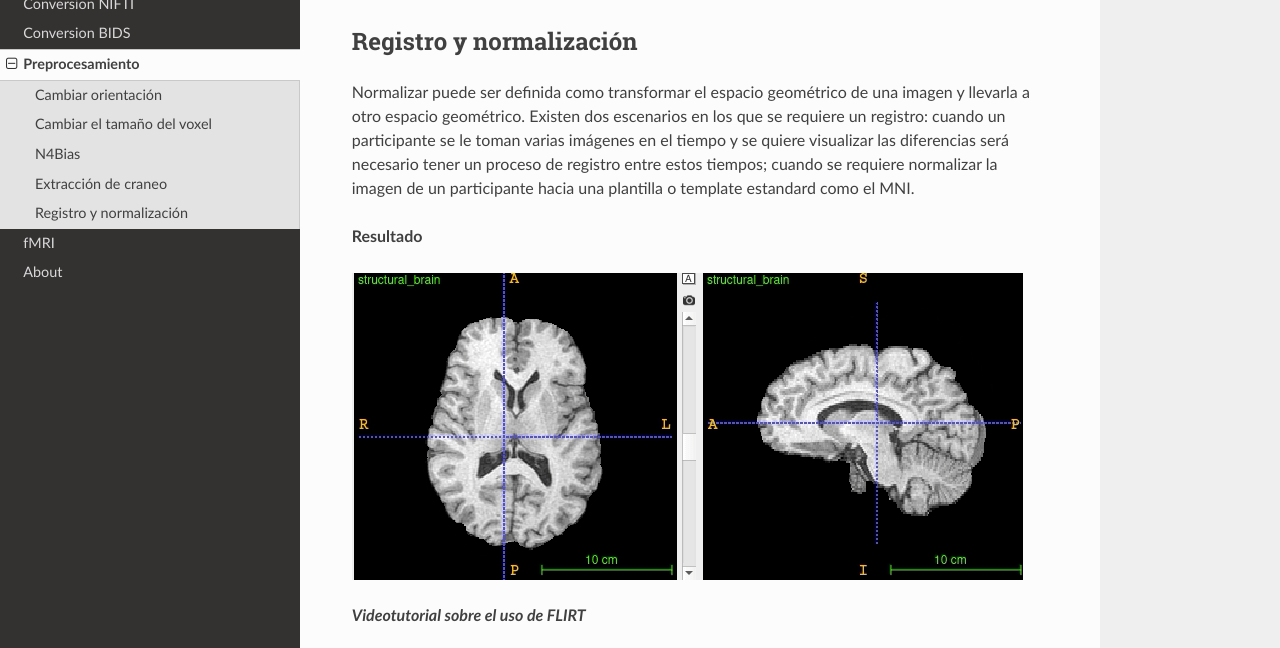
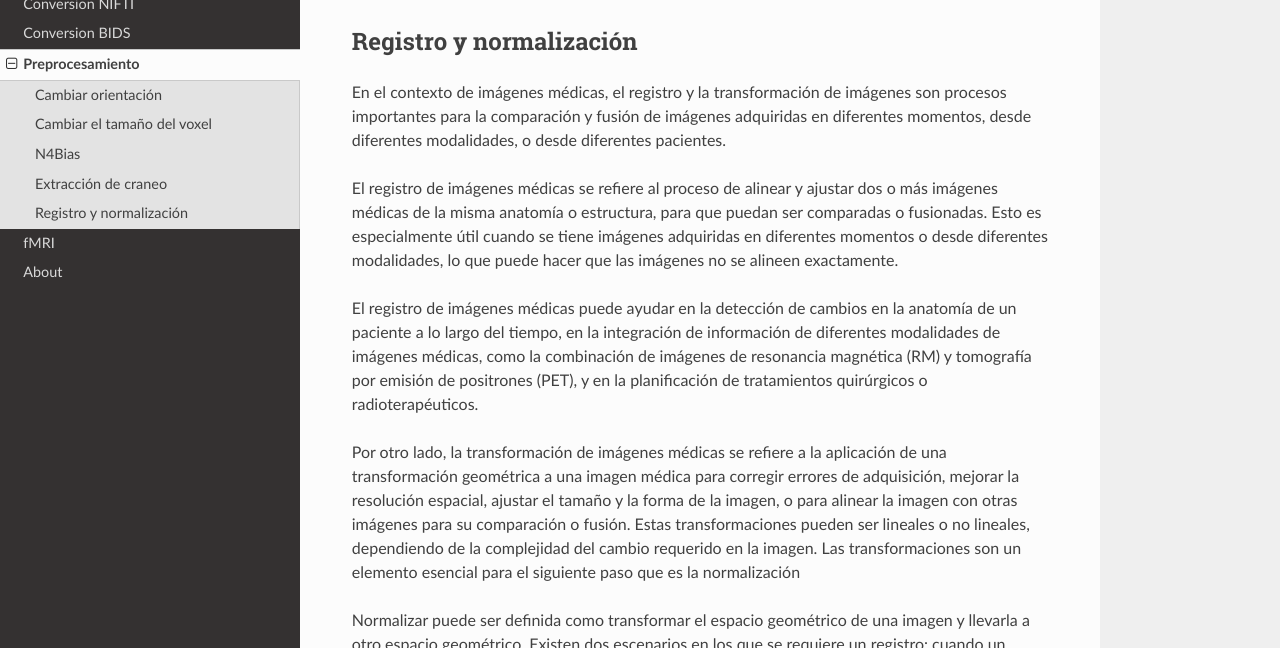
Before and after one commit to pabloreyesg/Scrips-to-MRI, an MkDocs documentation site: the page built from docs/preprocesamiento.md, in a window 1280 px wide and 900 px high, scrolled down 2024 px, cut to the strip 175-823 px from the top of the window. Built offline with MkDocs 1.6.1, drawn with Linux system fonts in a browser that asks for light colours; nearby versions of some CDN libraries.

Commit message:
mas info
mas info

```diff
--- a/docs/preprocesamiento.md
+++ b/docs/preprocesamiento.md
@@ -57,6 +57,14 @@ Las imágenes estructurales tomadas en T1 y T2, requieren como etapa previa al p
 <!-- blank line -->
 
 ## Registro y normalización
+En el contexto de imágenes médicas, el registro y la transformación de imágenes son procesos importantes para la comparación y fusión de imágenes adquiridas en diferentes momentos, desde diferentes modalidades, o desde diferentes pacientes.
+
+El registro de imágenes médicas se refiere al proceso de alinear y ajustar dos o más imágenes médicas de la misma anatomía o estructura, para que puedan ser comparadas o fusionadas. Esto es especialmente útil cuando se tiene imágenes adquiridas en diferentes momentos o desde diferentes modalidades, lo que puede hacer que las imágenes no se alineen exactamente.
+
+El registro de imágenes médicas puede ayudar en la detección de cambios en la anatomía de un paciente a lo largo del tiempo, en la integración de información de diferentes modalidades de imágenes médicas, como la combinación de imágenes de resonancia magnética (RM) y tomografía por emisión de positrones (PET), y en la planificación de tratamientos quirúrgicos o radioterapéuticos.
+
+Por otro lado, la transformación de imágenes médicas se refiere a la aplicación de una transformación geométrica a una imagen médica para corregir errores de adquisición, mejorar la resolución espacial, ajustar el tamaño y la forma de la imagen, o para alinear la imagen con otras imágenes para su comparación o fusión. Estas transformaciones pueden ser lineales o no lineales, dependiendo de la complejidad del cambio requerido en la imagen. Las transformaciones son un elemento esencial para el siguiente paso que es la normalización
+
 Normalizar puede ser definida como transformar el espacio geométrico de una imagen y llevarla a otro espacio geométrico. Existen dos escenarios en los que se requiere un registro: cuando un participante se le toman varias imágenes en el tiempo y se quiere visualizar las diferencias será necesario tener un proceso de registro entre estos tiempos; cuando se requiere normalizar la imagen de un participante hacia una plantilla o template estandard como el MNI.
 
 **Resultado**
```
Also changed, not shown: docs/index.md (+1 -1 lines).
